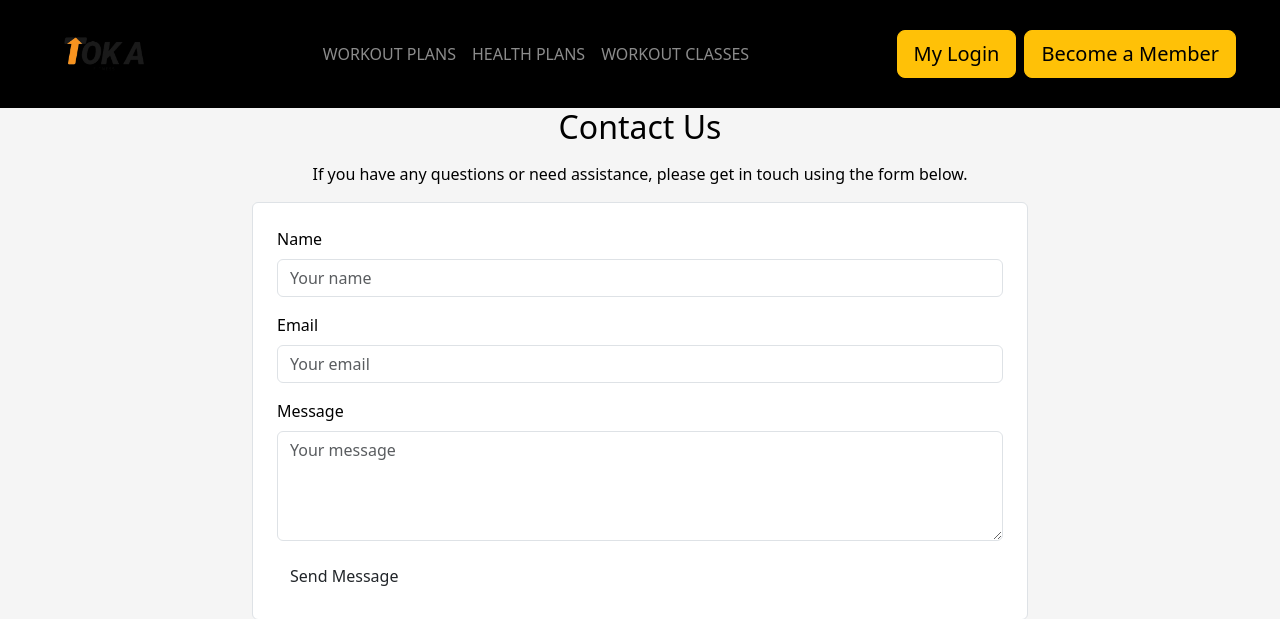
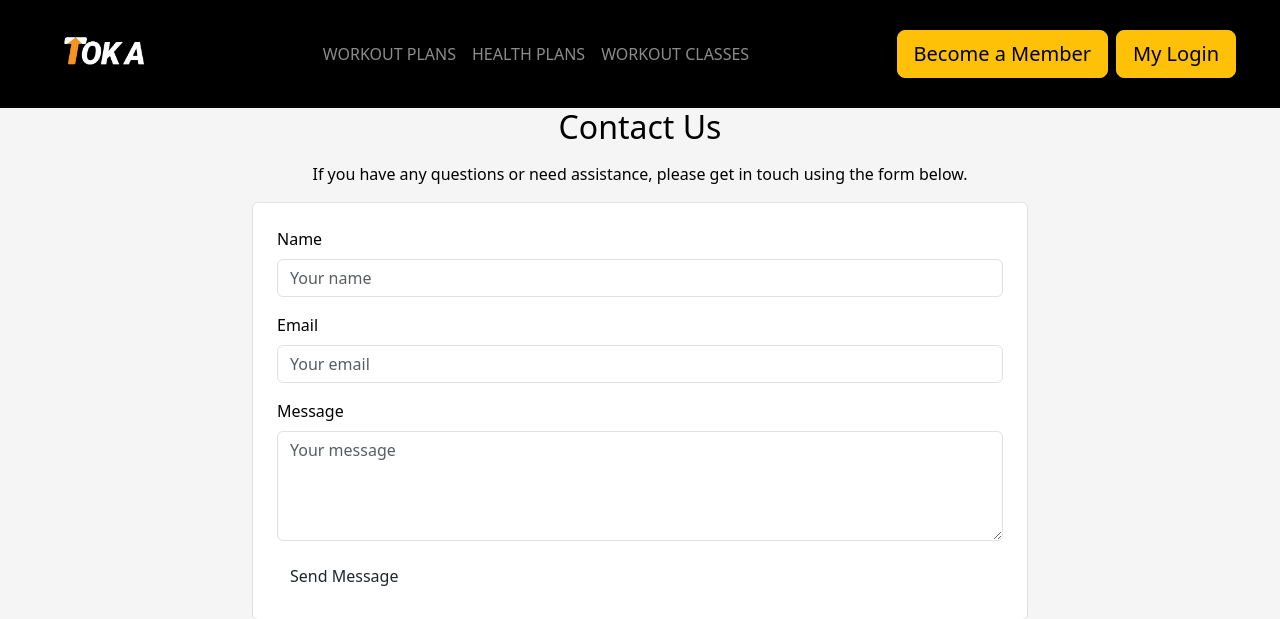
Before and after one commit to b0ssbota/toka3, a Django app: page /contact/ in a window 1280 px wide. Shown: the top 619 px of the page. Run offline with Django 5.2, Linux system fonts and the light colour scheme; some libraries are stand-ins or nearby versions.

```diff
--- a/toka/templates/base.html
+++ b/toka/templates/base.html
@@ -58,25 +58,34 @@
                   <a class="nav-link" href="{% url 'home' %}#workout-classes">Workout Classes</a>
                 </li>
               </ul>
-              <!-- Authentication Buttons -->
+              <!-- Authentication Buttons (Swapped) -->
               <ul class="navbar-nav ms-auto mb-2 mb-lg-0">
+                <!-- Become a Member first -->
+                <li class="nav-item">
+                  <a class="btn btn-warning me-2 btn-lg" href="{% url 'home' %}#membership" style="transition: background-color 0.3s ease;">
+                    Become a Member
+                  </a>
+                </li>
+                <!-- Then Sign Out or My Login -->
                 {% if user.is_authenticated %}
                   <li class="nav-item">
-                    <a class="btn btn-warning me-2 btn-lg" href="{% url 'logout' %}" style="transition: background-color 0.3s ease;">Sign Out</a>
+                    <a class="btn btn-warning btn-lg" href="{% url 'logout' %}" style="transition: background-color 0.3s ease;">
+                      Sign Out
+                    </a>
                   </li>
                 {% else %}
                   <li class="nav-item">
-                    <a class="btn btn-warning me-2 btn-lg" href="{% url 'login' %}" style="transition: background-color 0.3s ease;">My Login</a>
+                    <a class="btn btn-warning btn-lg" href="{% url 'login' %}" style="transition: background-color 0.3s ease;">
+                      My Login
+                    </a>
                   </li>
                 {% endif %}
-                <li class="nav-item">
-                  <a class="btn btn-warning btn-lg" href="{% url 'home' %}#membership" style="transition: background-color 0.3s ease;">Become a Member</a>
-                </li>
               </ul>
             </div>
           </div>
         </nav>
       </header>
+
 
 
 <!-- Main content grows to push footer down if page is short -->
```
Also changed, not shown: toka/static/imgs/logo.png.
